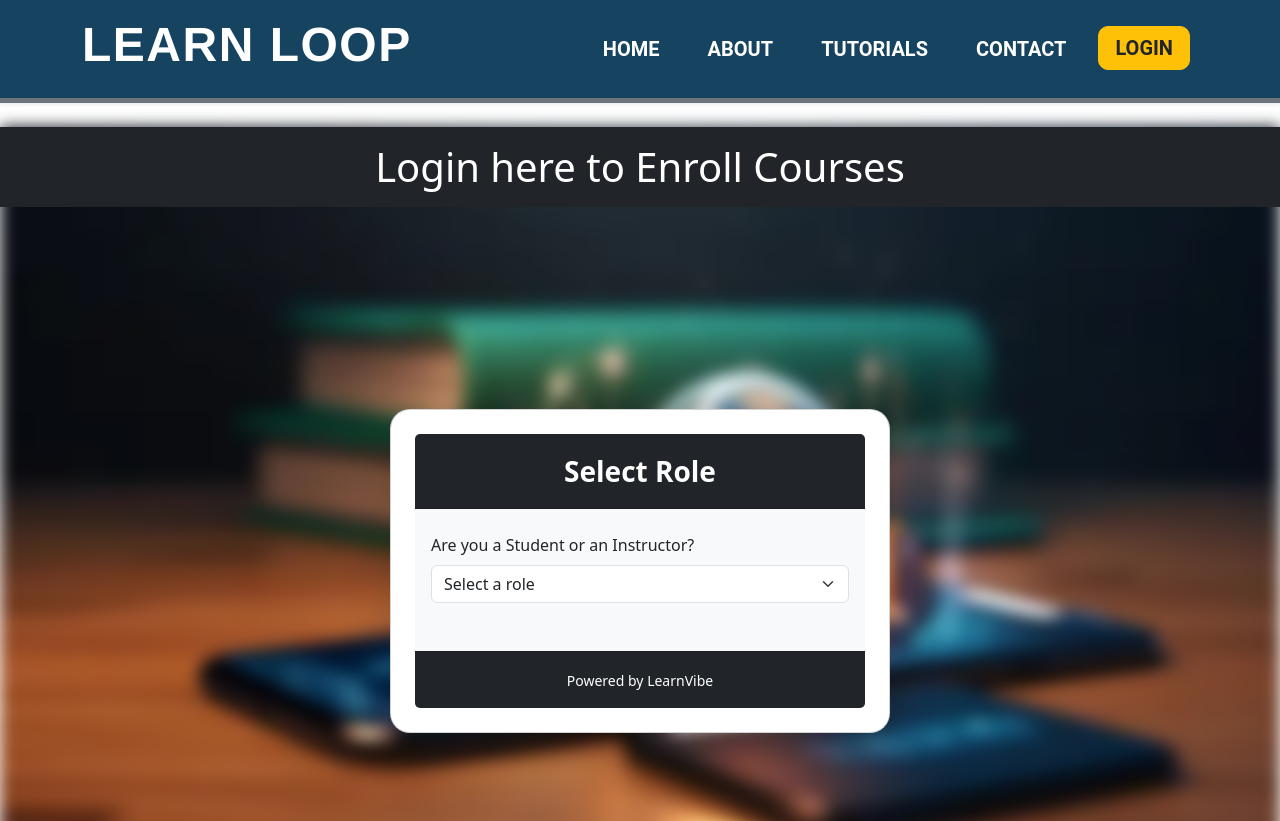
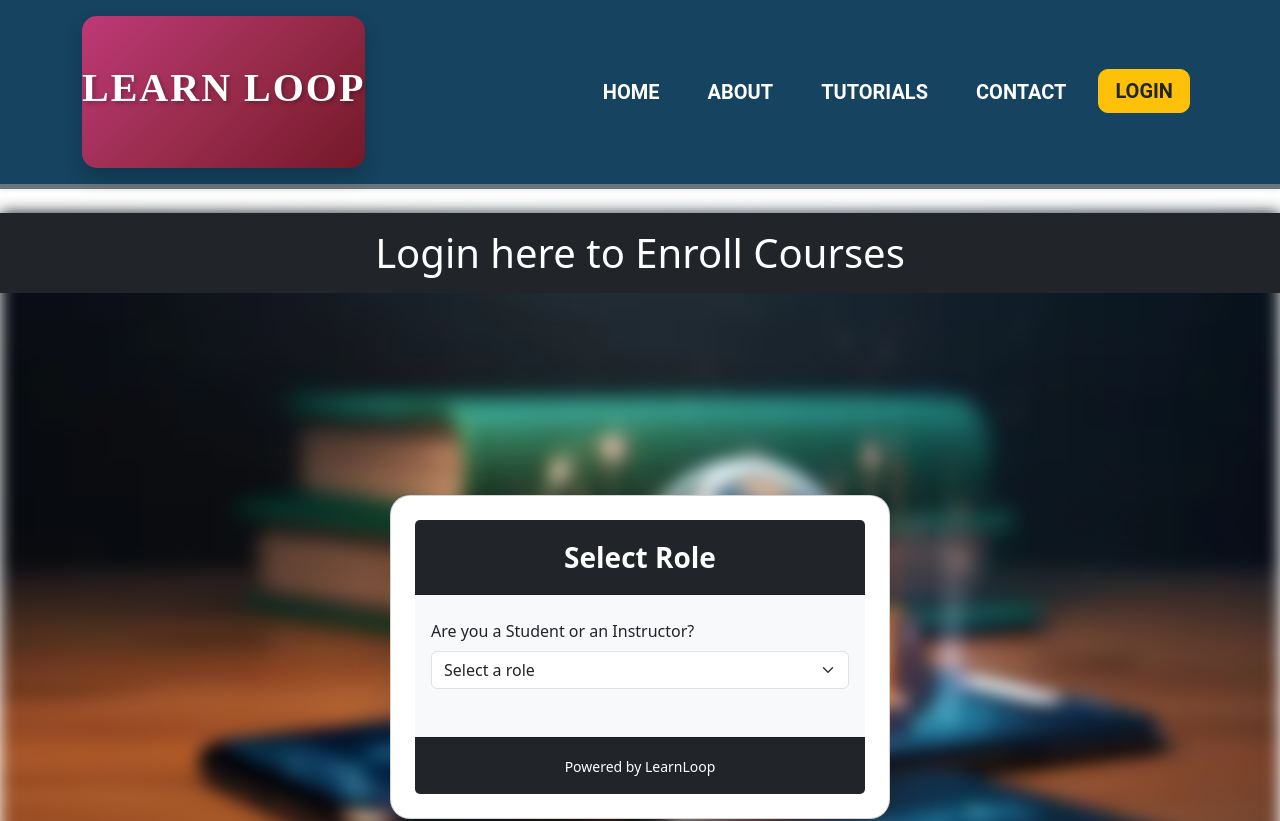
Before and after one commit to Ijaas-Fathi/Frontend, a React (Vite) app: page /login in a window 1280 px wide. Shown: the top 821 px of the page. Built offline with nearby package versions, Linux system fonts and the light colour scheme.

Commit message:
Designing changes in Header

```diff
--- a/src/Components/Header.jsx
+++ b/src/Components/Header.jsx
@@ -11,18 +11,28 @@ function Header() {
     >
       <div className="container d-flex justify-content-between align-items-center">
         {/* Logo */}
-        <div className="d-flex align-items-center">
-          <h1
-            className="text-white text-uppercase fw-bold"
+        <div
+            className="d-flex align-items-center justify-content-center py-5"
             style={{
-              fontFamily: "'Helvetica', sans-serif",
-              letterSpacing: '1.5px',
-              fontSize: '3rem',
+              background: 'linear-gradient(135deg,rgb(190, 57, 119),rgb(153, 44, 77),rgb(117, 24, 41))', // Cute gradient background
+              borderRadius: '15px', // Rounded corners
+              boxShadow: '0px 10px 20px rgba(0, 0, 0, 0.2)', // Subtle shadow
             }}
           >
-            LEARN LOOP
-          </h1>
-        </div>
+            <h1
+              className="text-uppercase fw-bold text-center"
+              style={{
+                fontFamily: "'Pacifico', cursive", // Playful font
+                letterSpacing: '2px',
+                fontSize: '2.5rem',
+                color: '#fff',
+                textShadow: '2px 2px 4px rgba(0, 0, 0, 0.3)', // Text shadow for depth
+              }}
+            >
+              Learn Loop
+            </h1>
+          </div>
+
 
         {/* Navigation */}
         <nav>
--- a/src/Pages/Login.jsx
+++ b/src/Pages/Login.jsx
@@ -132,7 +132,7 @@ const Login = () => {
             )}
           </div>
           <div className="card-footer text-center bg-dark text-white py-3">
-            <small>Powered by LearnVibe</small>
+            <small>Powered by LearnLoop</small>
           </div>
         </div>
       </main>
```
